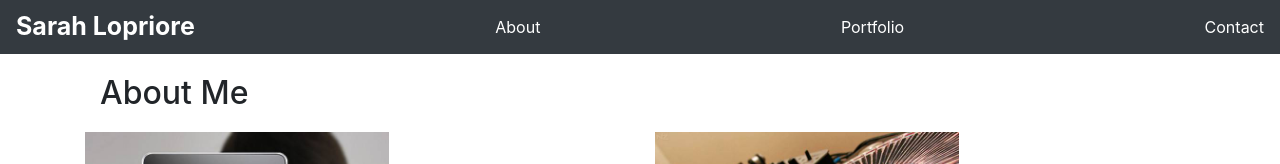
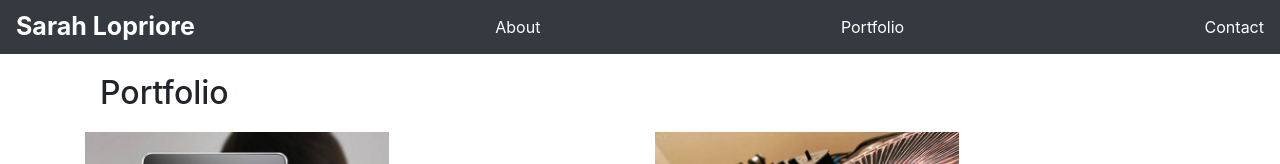
Before and after one commit to sarahlopriore/Bootstrap-Portfolio, a plain HTML site: page portfolio.html in a window 1280 px wide. Shown: the top 164 px of the page. Drawn offline with nearby package versions, Linux system fonts and the light colour scheme.

Commit message:
fixing things

```diff
--- a/portfolio.html
+++ b/portfolio.html
@@ -18,7 +18,7 @@
 
     <div class="container">
         <section class= "col-md-12">
-            <h2>About Me</h2>
+            <h2>Portfolio</h2>
         </section>
         <section class="row">
         <section class="col-md-6">
```
